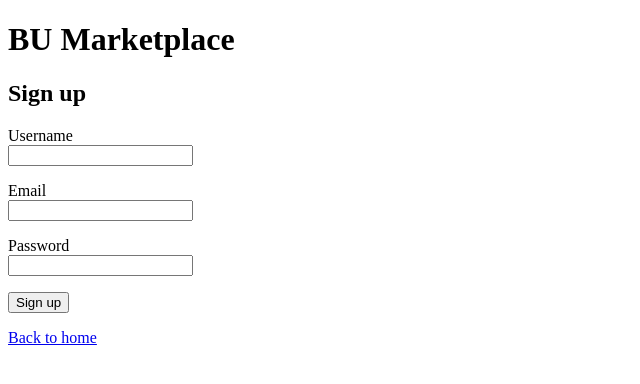
After one commit to aaron-d-e/bu-marketplace, a Django app: page /signup_page/ in a window 1280 px wide. The commit adds this page. Shown: the top 384 px of the page, without its empty margins (0-640 px from the left). Run offline with Django 5.2, Linux system fonts and the light colour scheme.

Commit message:
signup page

```diff
--- a/market_app/templates/market_app/home.html
+++ b/market_app/templates/market_app/home.html
@@ -12,6 +12,7 @@
     -->
     <a href="{% url 'redirect' %}">Go to Redirect</a>
 <a href="{% url 'admin:index' %}">Go to Admin Panel</a>
+<a href="{% url 'signup_page' %}">Go to Signup</a>
 
 </body>
 </html>
--- /dev/null
+++ b/market_app/templates/market_app/signup_page.html
@@ -0,0 +1,32 @@
+<!DOCTYPE html>
+<html lang="en">
+<head>
+    <meta charset="UTF-8">
+    <title>Sign up – BU Marketplace</title>
+</head>
+<body>
+    <h1>BU Marketplace</h1>
+    <h2>Sign up</h2>
+
+    <form method="post" action="{% url 'signup_page' %}">
+        {% csrf_token %}
+        <p>
+            <label for="username">Username</label><br>
+            <input type="text" name="username" id="username" required>
+        </p>
+        <p>
+            <label for="email">Email</label><br>
+            <input type="email" name="email" id="email" required>
+        </p>
+        <p>
+            <label for="password">Password</label><br>
+            <input type="password" name="password" id="password" required>
+        </p>
+        <p>
+            <button type="submit">Sign up</button>
+        </p>
+    </form>
+
+    <a href="{% url 'home' %}">Back to home</a>
+</body>
+</html>
--- a/market_app/urls.py
+++ b/market_app/urls.py
@@ -4,4 +4,5 @@ from . import views
 urlpatterns = [
     path('', views.home, name='home'),
     path('redirect/', views.redirect, name='redirect'),
+    path('signup_page/', views.signup_page, name='signup_page'),
 ]
--- a/market_app/views.py
+++ b/market_app/views.py
@@ -1,4 +1,5 @@
-from django.shortcuts import render
+from django.shortcuts import render, redirect
+from django.contrib.auth.models import User
 
 
 def home(request):
@@ -7,3 +8,13 @@ def home(request):
 
 def redirect(request):
     return render(request, 'market_app/redirect.html')
+
+def signup_page(request):
+    if request.method == 'POST':
+        username = request.POST.get('username')
+        email = request.POST.get('email')
+        password = request.POST.get('password')
+        if username and email and password:
+            User.objects.create_user(username=username, email=email, password=password)
+            return redirect('home')
+    return render(request, 'market_app/signup_page.html')
```
